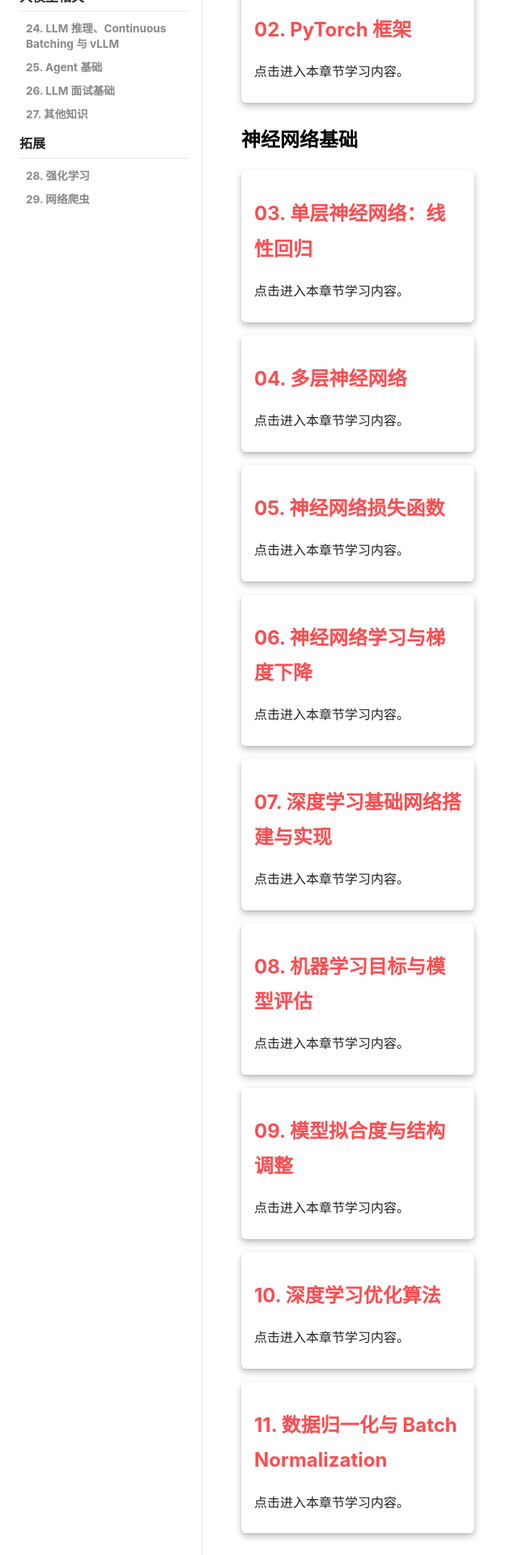
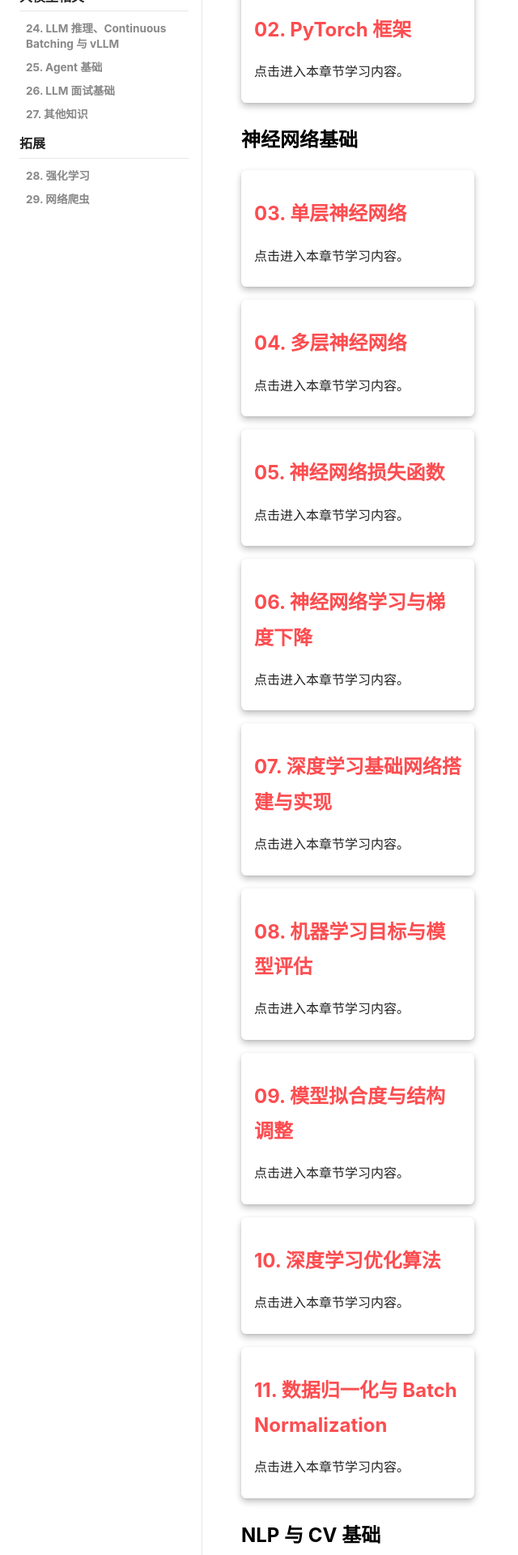
Before and after one commit to aivect/DeepBase, a Jekyll site: the page built from learning/index.md, in a window 1280 px wide. Shown: the part 869-2789 px from the top of the page at 81% size, without its empty margins (0-640 px from the left). Built offline with Jekyll 4.4.1, drawn with Linux system fonts in a browser that asks for light colours; nearby versions of some CDN libraries; some of the changed text lies outside the part shown.

Commit message:
Update index.md

```diff
--- a/learning/index.md
+++ b/learning/index.md
@@ -43,7 +43,7 @@ license: false
 
 <div class="card card--clickable" onclick="window.location.href='{{ '/learning/03-linear-regression-neural-network.html' | relative_url }}'" style="margin-bottom:1rem;">
   <div class="card__content">
-    <h3><a href="{{ '/learning/03-linear-regression-neural-network.html' | relative_url }}">03. 单层神经网络：线性回归</a></h3>
+    <h3><a href="{{ '/learning/03-linear-regression-neural-network.html' | relative_url }}">03. 单层神经网络</a></h3>
     <p>点击进入本章节学习内容。</p>
   </div>
 </div>
```
